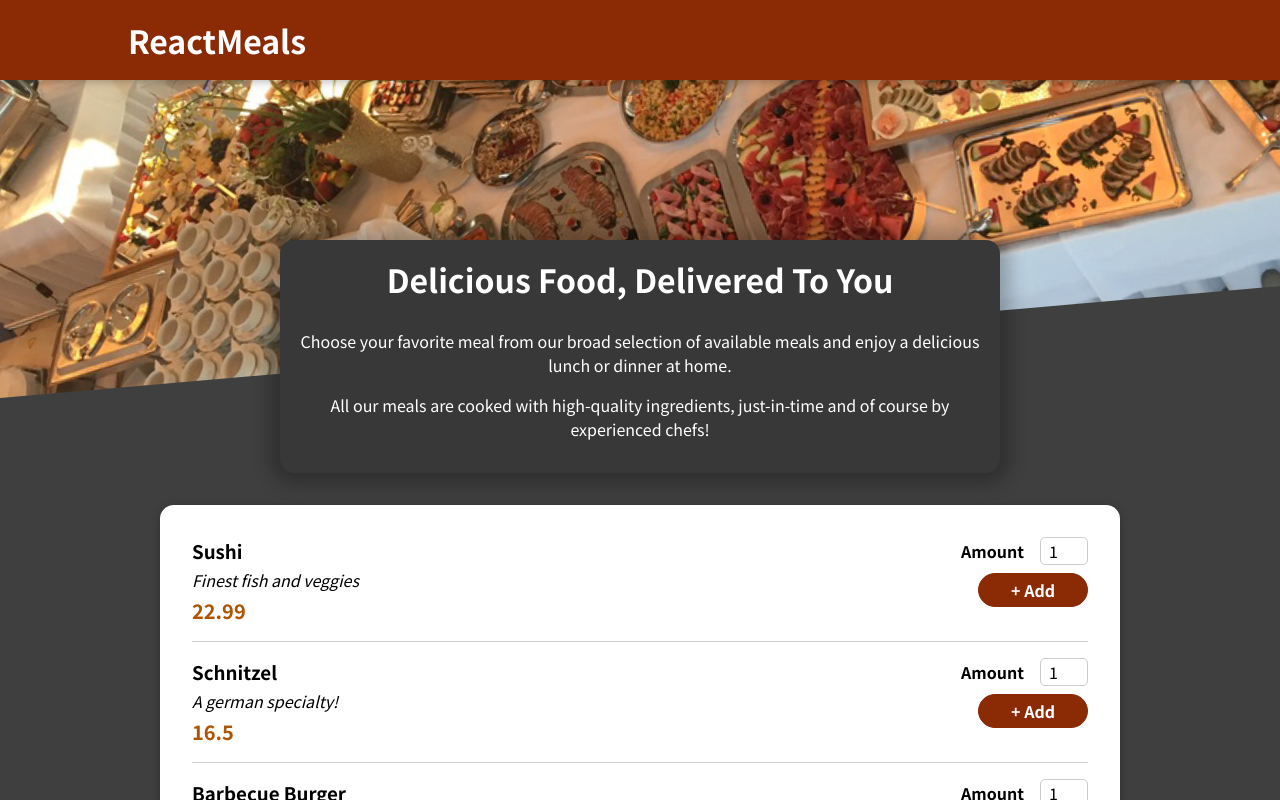
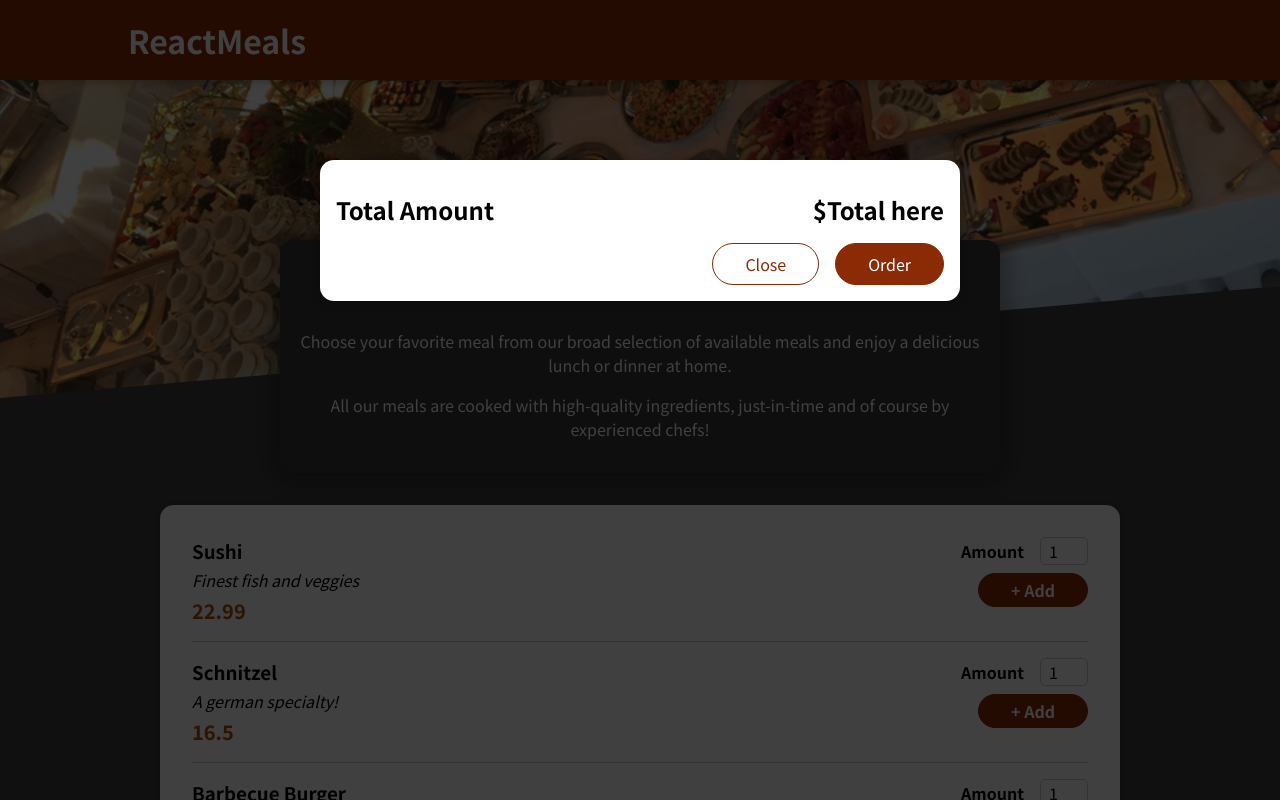
Before and after one commit to romeguarin/guild-react-demo, a React (Create React App) app in the folder demo/: page / in a window 1280 px wide. Shown: the top 800 px of the page. Built offline with nearby package versions, Linux system fonts and the light colour scheme.

Commit message:
add cart component

```diff
--- a/demo/src/App.tsx
+++ b/demo/src/App.tsx
@@ -1,11 +1,16 @@
 import React, { Fragment } from 'react';
 import './App.css';
+import Cart from './components/Cart/Cart';
 import Header from './components/Header/Header';
 import Meals from './components/Meals/Meals';
 
 function App() {
   return (
     <Fragment>
+      <Cart
+        onCloseButtonClick={() => {}}
+        onModalBackdropClick={() => {}}
+      />
       <Header onHeaderButtonClick={() => {}} />
       <Meals></Meals>
     </Fragment>
--- /dev/null
+++ b/demo/src/components/Cart/Cart.module.css
@@ -0,0 +1,48 @@
+.cart-items {
+  list-style: none;
+  margin: 0;
+  padding: 0;
+  max-height: 20rem;
+  overflow: auto;
+  max-height: 20rem;
+  overflow: scroll;
+}
+
+.total {
+  display: flex;
+  justify-content: space-between;
+  align-items: center;
+  font-weight: bold;
+  font-size: 1.5rem;
+  margin: 1rem 0;
+}
+
+.actions {
+  text-align: right;
+}
+
+.actions button {
+  font: inherit;
+  cursor: pointer;
+  background-color: transparent;
+  border: 1px solid #8a2b06;
+  padding: 0.5rem 2rem;
+  border-radius: 25px;
+  margin-left: 1rem;
+}
+
+.actions button:hover,
+.actions button:active {
+  background-color: #5a1a01;
+  border-color: #5a1a01;
+  color: white;
+}
+
+.actions .button--alt {
+  color: #8a2b06;
+}
+
+.actions .button {
+  background-color: #8a2b06;
+  color: white;
+}
--- /dev/null
+++ b/demo/src/components/Cart/Cart.tsx
@@ -0,0 +1,32 @@
+import { FC } from 'react';
+import Modal from '../Modal/Modal';
+import classes from './Cart.module.css';
+
+export interface CartProps {
+  onModalBackdropClick: (event: any) => any;
+  onCloseButtonClick: (event: any) => any;
+}
+
+const Cart: FC<CartProps> = (props) => {
+  const totalAmount: string = `$Total here`;
+
+  return (
+    <Modal onBackDropClick={() => {}}>
+      <div className={classes.total}>
+        <span>Total Amount</span>
+        <span>{totalAmount}</span>
+      </div>
+      <div className={classes.actions}>
+        <button
+          className={classes['button--alt']}
+          onClick={props.onCloseButtonClick}
+        >
+          Close
+        </button>
+        <button className={classes.button}>Order</button>
+      </div>
+    </Modal>
+  );
+};
+
+export default Cart;
```
